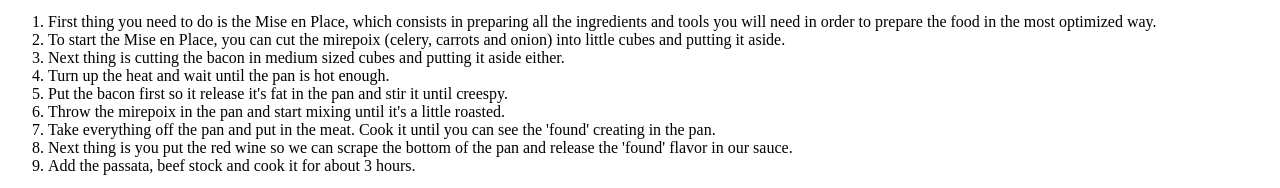
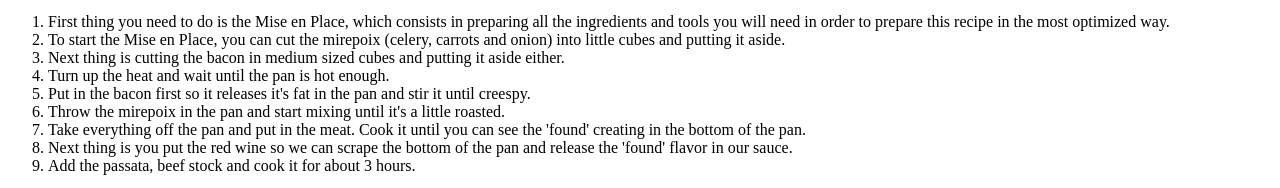
Before and after one commit to joaokoenig/odin-recipes, a plain HTML site: page bolognese.html in a window 1280 px wide. Shown: the part 1622-1810 px from the top of the page. Drawn offline with Linux system fonts and the light colour scheme.

Commit message:
fix: fix description errors

```diff
--- a/bolognese.html
+++ b/bolognese.html
@@ -22,13 +22,13 @@
         <li>Red Wine (Good one)</li>
     </ul>
     <ol>
-        <li>First thing you need to do is the Mise en Place, which consists in preparing all the ingredients and tools you will need in order to prepare the food in the most optimized way.</li>
+        <li>First thing you need to do is the Mise en Place, which consists in preparing all the ingredients and tools you will need in order to prepare this recipe in the most optimized way.</li>
         <li>To start the Mise en Place, you can cut the mirepoix (celery, carrots and onion) into little cubes and putting it aside.</li>
         <li>Next thing is cutting the bacon in medium sized cubes and putting it aside either.</li>
         <li>Turn up the heat and wait until the pan is hot enough.</li>
-        <li>Put the bacon first so it release it's fat in the pan and stir it until creespy.</li>
+        <li>Put in the bacon first so it releases it's fat in the pan and stir it until creespy.</li>
         <li>Throw the mirepoix in the pan and start mixing until it's a little roasted.</li>
-        <li>Take everything off the pan and put in the meat. Cook it until you can see the 'found' creating in the pan.</li>
+        <li>Take everything off the pan and put in the meat. Cook it until you can see the 'found' creating in the bottom of the pan.</li>
         <li>Next thing is you put the red wine so we can scrape the bottom of the pan and release the 'found' flavor in our sauce.</li>
         <li>Add the passata, beef stock and cook it for about 3 hours. </li>
     </ol>
```
